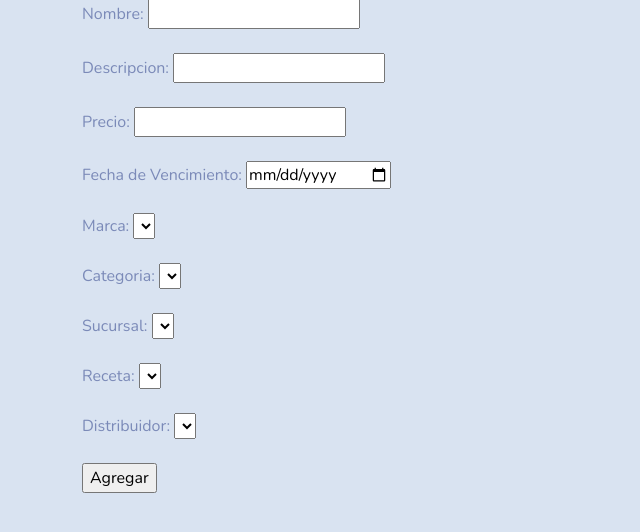
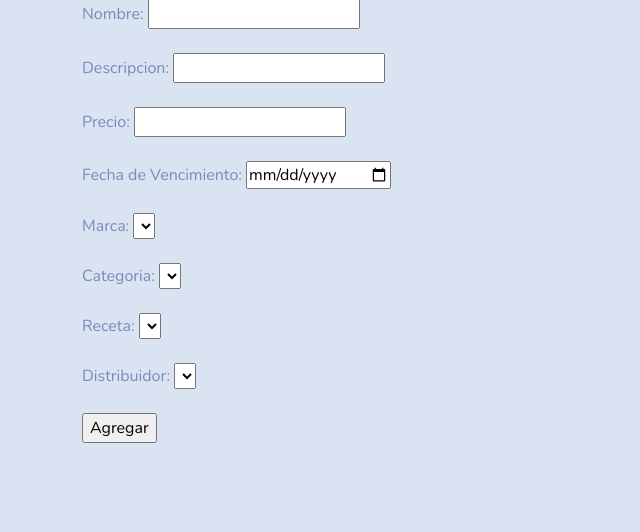
Before and after one commit to felix-gy/Pharmacy-web-app, a Flask app: page /agregar_producto in a window 1280 px wide. Shown: the part 113-645 px from the top of the page, without its empty margins (0-640 px from the left). Run offline with Flask 2, Linux system fonts and the light colour scheme; data that the repository does not hold is empty; some libraries are stand-ins or nearby versions.

Commit message:
agregar_producto.html

```diff
--- a/app/templates/agregar_producto.html
+++ b/app/templates/agregar_producto.html
@@ -23,12 +23,6 @@
         <option value="{{ categoria[0] }}">{{ categoria[1] }}</option>
         {% endfor %}
     </select><br><br>
-    <label for="id_sucursal">Sucursal:</label>
-    <select id="id_sucursal" name="id_sucursal" required>
-        {% for sucursal in sucursales %}
-        <option value="{{ sucursal[0] }}">{{ sucursal[1] }}</option>
-        {% endfor %}
-    </select><br><br>
     <label for="id_receta">Receta:</label>
     <select id="id_receta" name="id_receta">
         {% for receta in recetas %}
```
